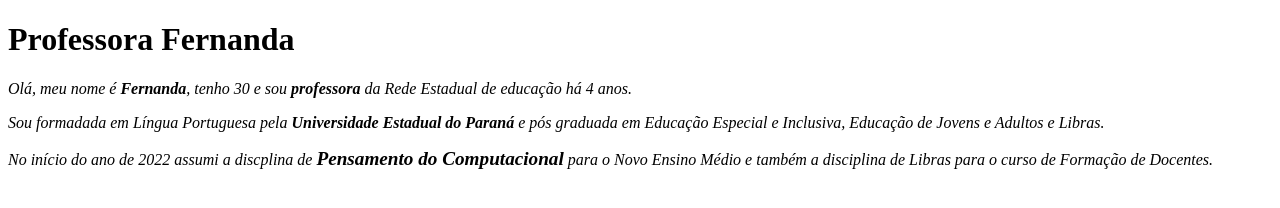
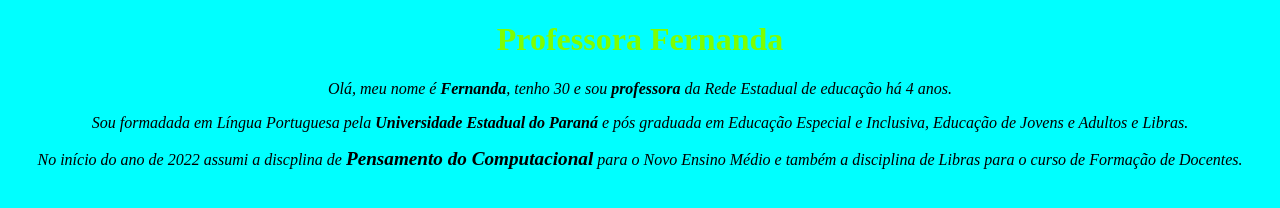
Before and after one commit to FerFlorentino/pensamentocomputacional2, a plain HTML site: page index.html in a window 1280 px wide. Drawn offline with Linux system fonts and the light colour scheme.

Commit message:
index.html

```diff
--- a/index.html
+++ b/index.html
@@ -3,6 +3,7 @@
   <head>
     <meta charset="utf-8">
     <title></title>
+    <link rel="stylesheet" href="style.css">
 </head>
    <body>
    <h1>Professora Fernanda</h1>
--- a/style.css
+++ b/style.css
@@ -1,3 +1,9 @@
+body{
+    background-color: aqua;
+}
 h1{
-    background-color: chartreuse;
+    text-align: center; color: chartreuse;
 }
+p{
+    text-align: center; color: black;
+}
```
